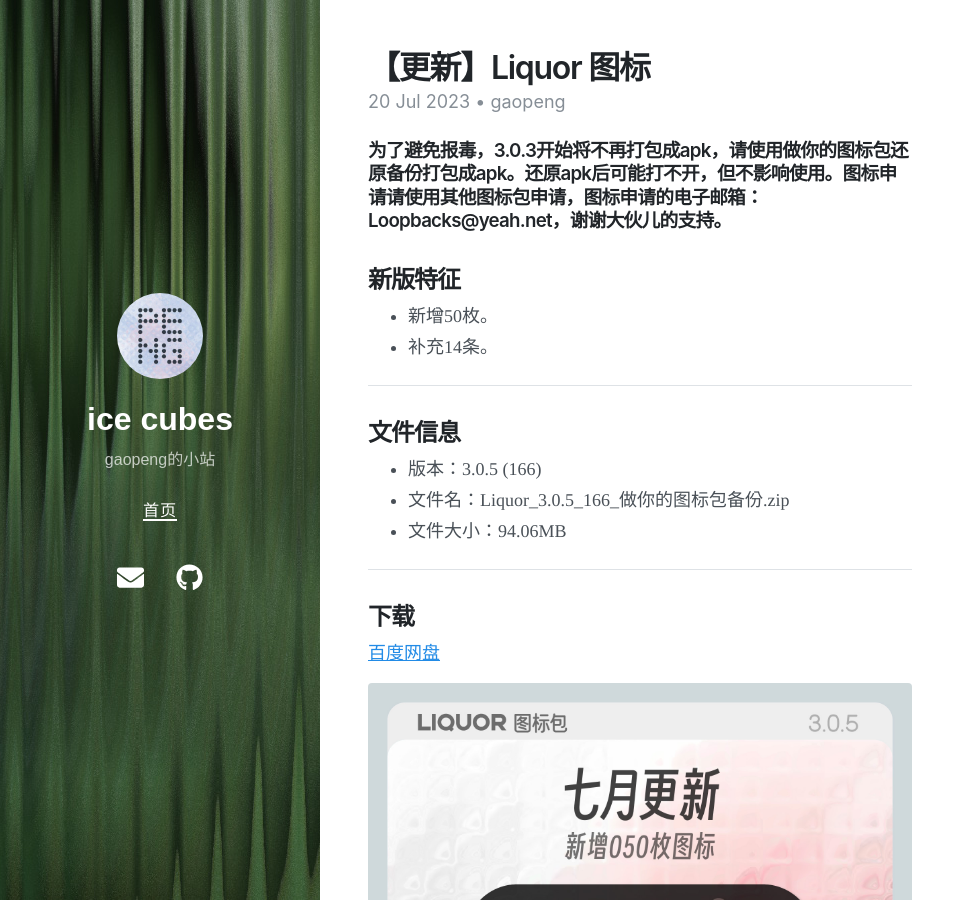
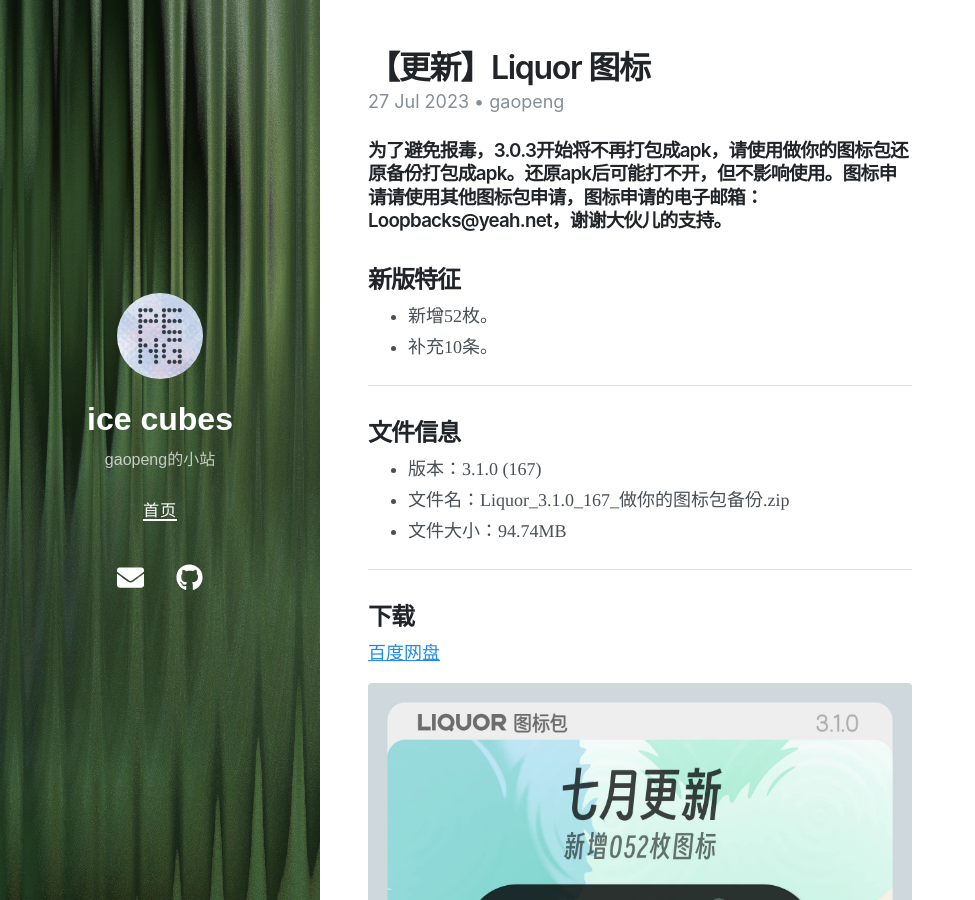
Before and after one commit to gaopengk/gaopengk.github.io, a Jekyll site: the page built from _posts/2023-07-27-【更新】Liquor 图标.md, in a window 1280 px wide and 900 px high. Shown: the whole window, without its empty margins (0-975 px from the left). Built offline with Jekyll 4.4.1, drawn with Linux system fonts in a browser that asks for light colours; nearby versions of some CDN libraries.

Commit message:
Update and rename 2023-07-20-【更新】Liquor 图标.md to 2023-07-27-【更新】Liquor 图标.md

```diff
--- a/_posts/2023-07-20-【更新】Liquor 图标.md
+++ b/_posts/2023-07-27-【更新】Liquor 图标.md
@@ -1,29 +1,29 @@
 ---
 layout:     post
 title:      【更新】Liquor 图标
-date:       2023-07-20 14:53 +0800
+date:       2023-07-27 17:53 +0800
 author:     gaopeng
 tags:       [图标包]
 ---
 ### 为了避免报毒，3.0.3开始将不再打包成apk，请使用做你的图标包还原备份打包成apk。还原apk后可能打不开，但不影响使用。图标申请请使用其他图标包申请，图标申请的电子邮箱：Loopbacks@yeah.net，谢谢大伙儿的支持。
 
 ## 新版特征
-- 新增50枚。
-- 补充14条。
+- 新增52枚。
+- 补充10条。
 
 ***
 
 ## 文件信息
-- 版本：3.0.5 (166)
-- 文件名：Liquor_3.0.5_166_做你的图标包备份.zip
-- 文件大小：94.06MB
+- 版本：3.1.0 (167)
+- 文件名：Liquor_3.1.0_167_做你的图标包备份.zip
+- 文件大小：94.74MB
 
 ***
 
 ## 下载
 <a href="https://pan.baidu.com/s/1Wlw3CpAUxYjL3IoHfVml5Q"  target="_blank">百度网盘</a>
 
-<img src="https://gaopengk.github.io/imgs/liquor_3.0.5.jpg"  width="100%">
+<img src="https://gaopengk.github.io/imgs/liquor_3.1.0.jpg"  width="100%">
 ***
 
 ## 应用简介
```
